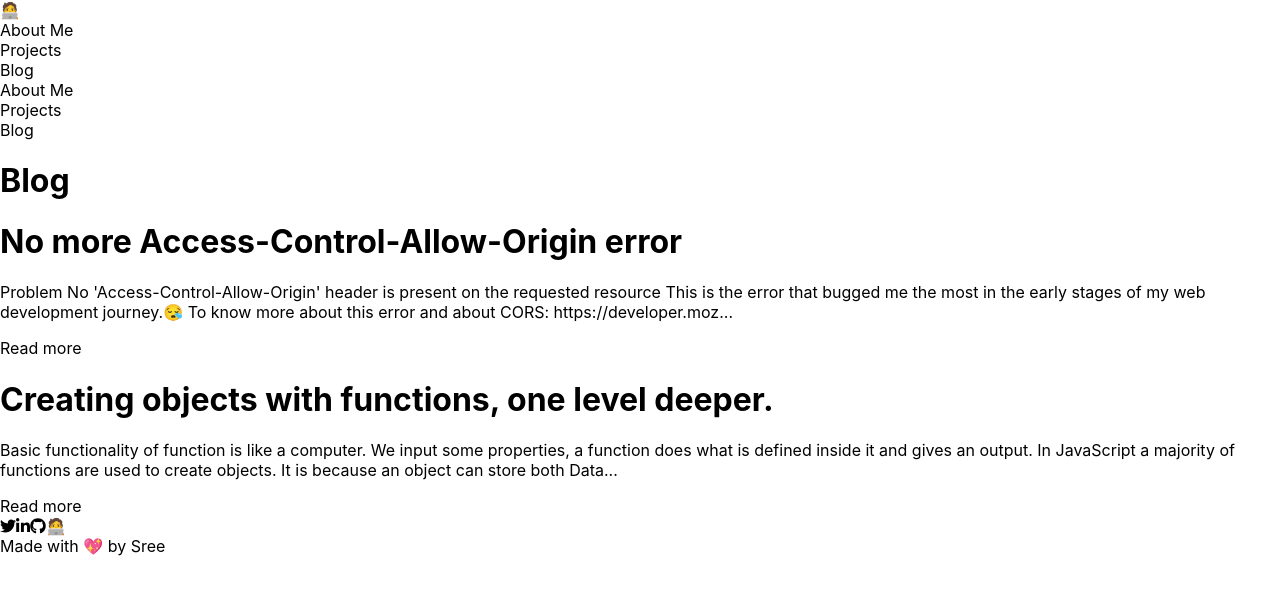
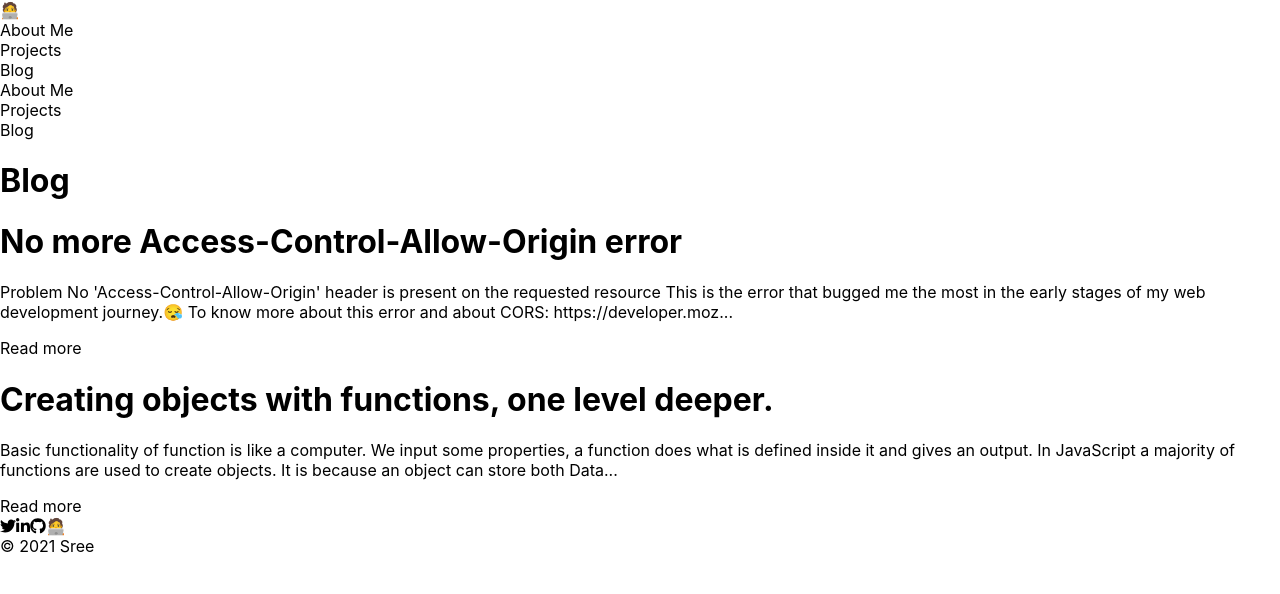
Before and after one commit to ikkurthis1998/whoissree, a Next.js app: page /blog in a window 1280 px wide. Shown: the top 594 px of the page. Built offline with nearby package versions, Linux system fonts and the light colour scheme.

Commit message:
added copyright

```diff
--- a/components/Footer.js
+++ b/components/Footer.js
@@ -8,7 +8,7 @@ import { FontAwesomeIcon } from "@fortawesome/react-fontawesome";
 export default function Footer() {
 	return (
 		<footer className="flex flex-col justify-center items-center fixed bottom-0 border w-screen py-3 bg-white">
-			<div className="flex justify-between items-center mobile-sm:w-3/5 computer:w-3/5">
+			<div className="flex justify-between items-center mobile-sm:w-3/5 tablet:w-2/5">
 				<a href="https://twitter.com/isree1998">
 					<FontAwesomeIcon icon={faTwitter} className="w-5 text-xl" />
 				</a>
@@ -22,7 +22,7 @@ export default function Footer() {
 					🧑‍💻
 				</a>
 			</div>
-			<span className="mt-1">Made with 💖 by Sree</span>
+			<span className="mt-1">© 2021 Sree</span>
 		</footer>
 	);
 }
```
